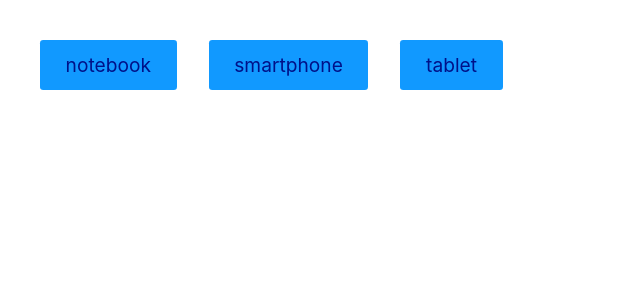
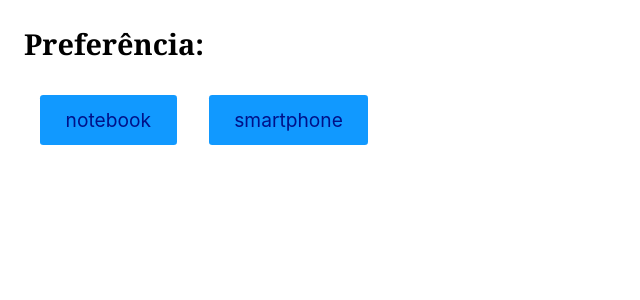
Before and after one commit to ByMaluf/Origamid_ReactJs, a React (Vite) app in the folder Criação de um WebApp em React.Js/vite-project/: page / in a window 1280 px wide. Shown: the top 300 px of the page, without its empty margins (0-640 px from the left). Built offline with nearby package versions, Linux system fonts and the light colour scheme.

Commit message:
Exercício 05

```diff
--- a/Criação de um WebApp em React.Js/vite-project/src/App.jsx
+++ b/Criação de um WebApp em React.Js/vite-project/src/App.jsx
@@ -1,37 +1,53 @@
-import React, { useEffect } from 'react';
+import React from 'react';
 import Button from './components/Button';
-import ProdutoHook from './components/ProdutoHook';
+import ProdutoHookUseEffect from './components/ProdutoHookUseEffect';
 
 const App = () => {
-  // Os links abaixo puxam dados de um produto em formato JSON
-  // https://ranekapi.origamid.dev/json/api/produto/tablet
+
+  // Quando o usuário clicar em um dos botões, faça um fetch do produto clicado utilizando a api abaixo
+  // https://ranekapi.origamid.dev/json/api/produto/notebook
   // https://ranekapi.origamid.dev/json/api/produto/smartphone
-  // https://ranekapi.origamid.dev/json/api/produto/notebook
-  // Crie uma interface com 3 botões, um para cada produto.
-  // Ao clicar no botão faça um fetch a api e mostre os dados do produto na tela.
-  // Mostre apenas um produto por vez
-  // Mostre a mensagem carregando... enquanto o fetch é realizado
+  // Mostre o nome e preço na tela (separe essa informação em um componente Produto.js)
+  // Defina o produto clicado como uma preferência do usuário no localStorage
+  // Quando o usuário entrar no site, se existe um produto no localStorage, faça o fetch do mesmo
+
+  const [produto, setProduto] = React.useState(null);
   const [dados, setDados] = React.useState(null);
-  const [carregando, setCarregando] = React.useState(null);
 
-  async function handleClick(event) {
-    setCarregando(true);
-    const response = await fetch(`https://ranekapi.origamid.dev/json/api/produto/${event.target.innerText}`)
-    const json = await response.json()
-    if (response) {
-      carregando
+
+  React.useEffect(() => {
+    const produtoLocal = window.localStorage.getItem('Produto');
+    if (produtoLocal !== null) setProduto(produtoLocal)
+  }, [])
+
+  React.useEffect(() => {
+    if (produto != null)
+      window.localStorage.setItem('Produto', produto)
+  }, [produto]);
+
+  React.useEffect(() => {
+    async function fetchDados() {
+      if (produto != null) {
+        let response = await fetch(`https://ranekapi.origamid.dev/json/api/produto/${produto}`);
+        const json = await response.json();
+        setDados(json)
+      }
     }
-    setDados(json);
-    setCarregando(false);
+    fetchDados()
+  }, [produto])
+
+  async function handleClick({ target }) {
+    setProduto(target.innerText);
+    let produtoLocal = localStorage.getItem("Produto");
+    console.log(produtoLocal)
+
   }
 
   return <section>
+    <h1>Preferência: {produto}</h1>
     <Button onClick={handleClick} texto={'notebook'} />
     <Button onClick={handleClick} texto={'smartphone'} />
-    <Button onClick={handleClick} texto={'tablet'} />
-
-    {carregando && <p>Carregando...</p>}
-    {!carregando && dados && <ProdutoHook dados={dados} />}
+    {dados && <ProdutoHookUseEffect dados={dados} />}
   </section>;
 };
 
--- /dev/null
+++ b/Criação de um WebApp em React.Js/vite-project/src/components/ProdutoHookUseEffect.jsx
@@ -0,0 +1,12 @@
+import React from 'react'
+
+function ProdutoHookUseEffect({ dados }) {
+  return (
+    <div>
+      <h1>{dados.nome}</h1>
+      <p>{`R$ ${dados.preco}`}</p>
+    </div>
+  )
+}
+
+export default ProdutoHookUseEffect;
```
